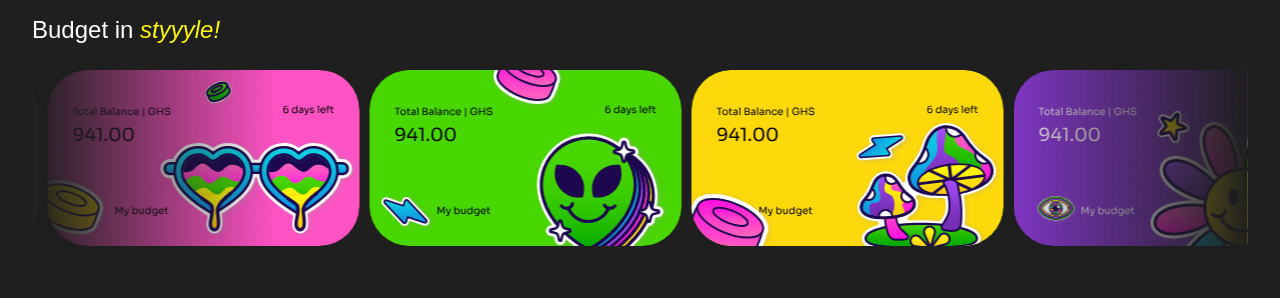
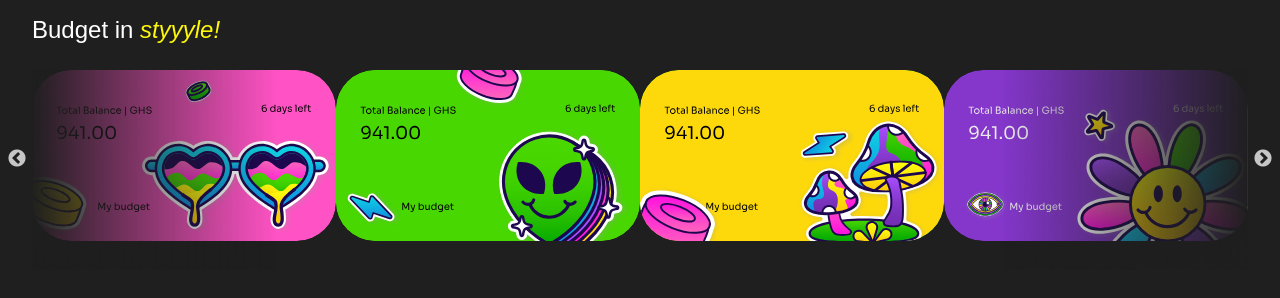
Before and after one commit to Chopmoney-co/Website-3, a React (Create React App) app: page / in a window 1280 px wide. Shown: the part 1437-1735 px from the top of the page. Built offline with nearby package versions, Linux system fonts and the light colour scheme; a web font is replaced by a local one.

Commit message:
Update Carousel.tsx

```diff
--- a/src/pages/home/components/Carousel.tsx
+++ b/src/pages/home/components/Carousel.tsx
@@ -1,8 +1,7 @@
 import React from "react";
-import { Autoplay } from "swiper/modules";
-import { Swiper, SwiperSlide } from "swiper/react";
-import "swiper/css";
-import "swiper/css/autoplay";
+import Slider from "react-slick";
+import "slick-carousel/slick/slick.css";
+import "slick-carousel/slick/slick-theme.css";
 import {
   Cards,
   Cards1,
@@ -19,6 +18,36 @@ import {
 } from "../../../assets";
 
 const Carousel = () => {
+  var settings = {
+    dots: false,
+    infinite: true,
+    autoplay: true,
+    speed: 500,
+    slidesToShow: 4,
+    slidesToScroll: 1,
+    initialSlide: 0,
+    responsive: [
+      {
+        breakpoint: 1024,
+        settings: {
+          slidesToShow: 3,
+        },
+      },
+      {
+        breakpoint: 600,
+        settings: {
+          slidesToShow: 2,
+        },
+      },
+      {
+        breakpoint: 480,
+        settings: {
+          slidesToShow: 1,
+          slidesToScroll: 1,
+        },
+      },
+    ],
+  };
   return (
     <div className="my-20">
       <div className="md:mx-auto mt-12 mb-6">
@@ -39,76 +68,39 @@ const Carousel = () => {
           <img className="h-[200px]" src={TransparentImg2} alt="" />
         </div>
       </div>
-      <div className="mx-auto ">
-        <Swiper
-          modules={[Autoplay]}
-          spaceBetween={10}
-          slidesPerView={5}
-          loop={true}
-          autoplay={{
-            delay: 2500,
-            disableOnInteraction: false,
-          }}
-          breakpoints={{
-            0: {
-              spaceBetween: 10,
-              slidesPerView: 1,
-            },
-            375: {
-              spaceBetween: 10,
-              slidesPerView: 1,
-            },
-            575: {
-              spaceBetween: 10,
-              slidesPerView: 1,
-            },
-            767: {
-              spaceBetween: 10,
-              slidesPerView: 2,
-            },
-            1024: {
-              spaceBetween: 10,
-              slidesPerView: 4,
-            },
-            1300: {
-              spaceBetween: 10,
-              slidesPerView: 5,
-            },
-          }}
-          onSwiper={(swiper) => console.log(swiper)}
-          onSlideChange={() => console.log("slide change")}
-        >
-          <SwiperSlide>
+      <div className="mx-auto slider-container">
+        <Slider {...settings}>
+          <div>
             <img src={Cards} alt="" />
-          </SwiperSlide>
-          <SwiperSlide>
+          </div>
+          <div>
             <img src={Cards1} alt="" />
-          </SwiperSlide>
-          <SwiperSlide>
+          </div>
+          <div>
             <img src={Cards2} alt="" />
-          </SwiperSlide>
-          <SwiperSlide>
+          </div>
+          <div>
             <img src={Cards3} alt="" />
-          </SwiperSlide>
-          <SwiperSlide>
+          </div>
+          <div>
             <img src={Cards4} alt="" />
-          </SwiperSlide>
-          <SwiperSlide>
+          </div>
+          <div>
             <img src={Cards5} alt="" />
-          </SwiperSlide>
-          <SwiperSlide>
+          </div>
+          <div>
             <img src={Cards6} alt="" />
-          </SwiperSlide>
-          <SwiperSlide>
+          </div>
+          <div>
             <img src={Cards7} alt="" />
-          </SwiperSlide>
-          <SwiperSlide>
+          </div>
+          <div>
             <img src={Cards8} alt="" />
-          </SwiperSlide>
-          <SwiperSlide>
+          </div>
+          <div>
             <img src={Cards9} alt="" />
-          </SwiperSlide>
-        </Swiper>
+          </div>
+        </Slider>
       </div>
     </div>
   );
```
